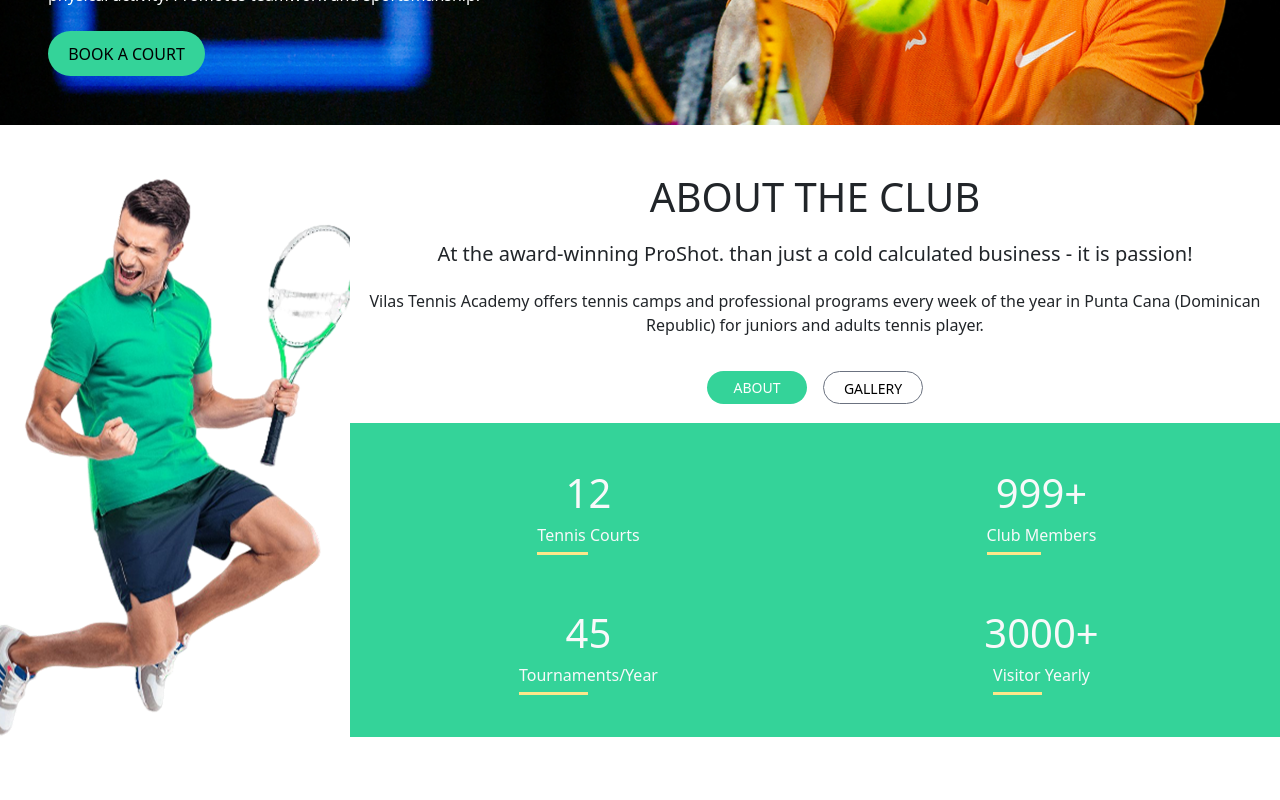
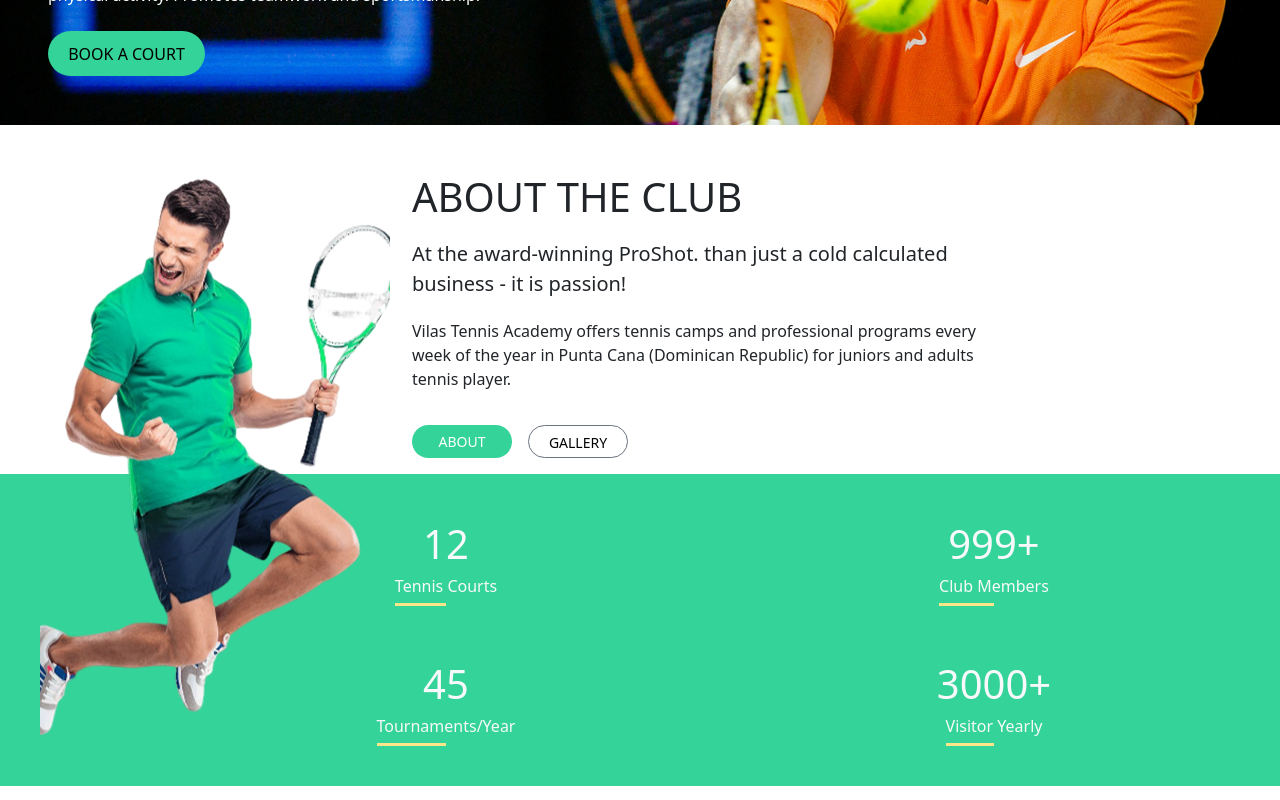
Before and after one commit to andersantos93/tennis-landing-page, a React (Vite) app: page / in a window 1280 px wide. Shown: the part 320-1120 px from the top of the page. Built offline with nearby package versions, Linux system fonts and the light colour scheme.

Commit message:
fix: update about section with responsive layout

```diff
--- a/src/App.css
+++ b/src/App.css
@@ -1,5 +1,4 @@
 #root {
-  /* max-width: 1280px; */
   margin: 0 auto;
   box-sizing: border-box;
 }
--- a/src/components/About.jsx
+++ b/src/components/About.jsx
@@ -12,7 +12,7 @@ export default function About() {
         width="350"
         height="350"
       />
-      <div className="container text-center d-flex flex-column explanation">
+      <div className="container text-md-start d-flex flex-column explanation">
         <h2 className="fs-1 fw-medium">About the Club</h2>
         <p className="fs-5">
           At the award-winning ProShot. than just a cold calculated business -
--- a/src/styles/about.css
+++ b/src/styles/about.css
@@ -1,23 +1,19 @@
-.about {
-  display: grid;
-  grid-template-areas:
-    "image explanation"
-    "image explanation"
-    "image info";
-}
-
 .about img {
-  grid-area: image;
-  /* position: absolute; */
+  position: absolute;
+  left: 40px;
 }
 
 .about .explanation {
-  grid-area: explanation;
+  margin-left: 400px;
+  width: 600px;
 }
 
 .about .info {
-  grid-area: info;
   background-color: var(--default-green-400);
+}
+
+.about .info .row {
+  padding-left: 160px;
 }
 
 .about .info .description {
@@ -71,8 +67,18 @@
   color: #000;
 }
 
-@media screen and (max-width: 768px) {
+@media screen and (max-width: 992px) {
+  .about .explanation {
+    text-align: center !important;
+    margin-left: auto;
+    width: auto;
+  }
+
   .about img {
     display: none;
   }
+
+  .about .info .row {
+    padding-left: 0;
+  }
 }
```
